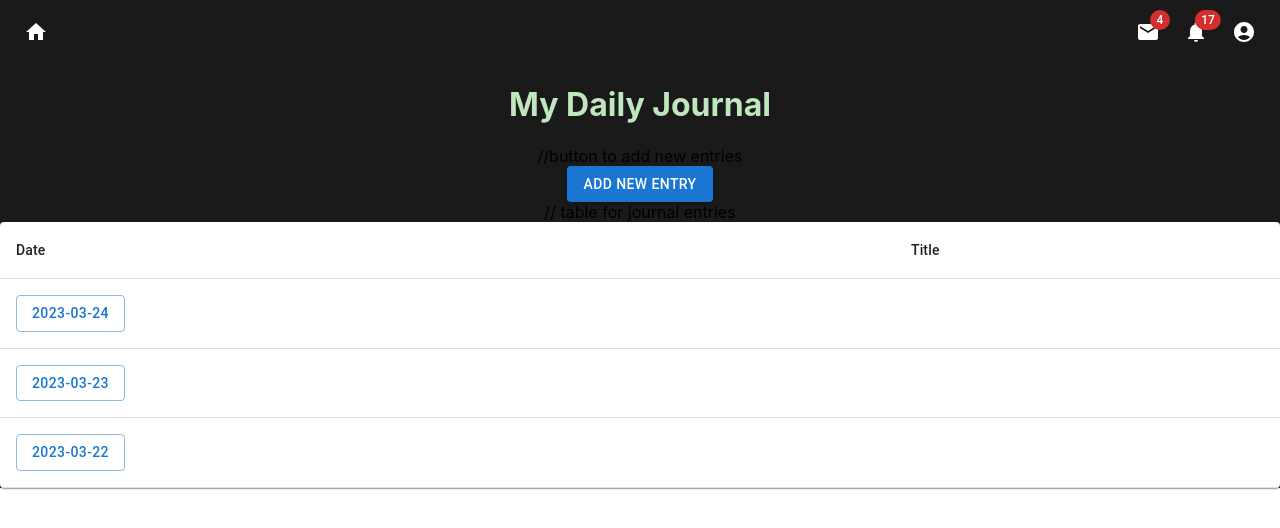
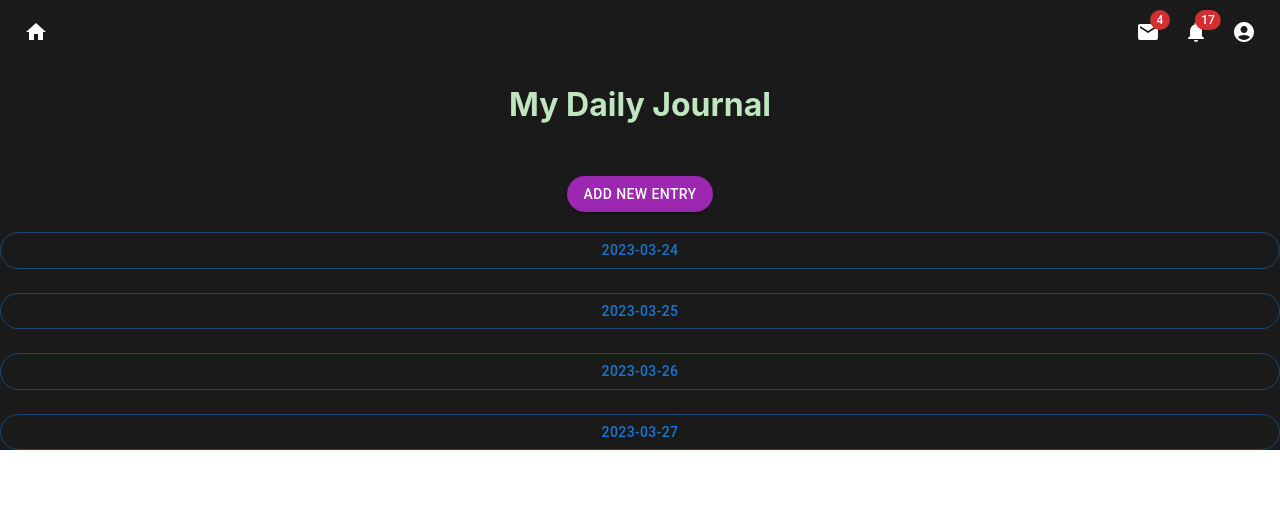
Before and after one commit to JassyAl/teamMeal, a React (Create React App) app: page /Journal in a window 1280 px wide. Shown: the top 528 px of the page. Built offline with nearby package versions, Linux system fonts and the light colour scheme.

Commit message:
working on journal page

```diff
--- a/src/App.css
+++ b/src/App.css
@@ -14,4 +14,5 @@ body {
 
 h1 {
   color: rgb(192, 230, 192);
+  padding-bottom: 30px;
 }
--- a/src/components/Journal/Journal.jsx
+++ b/src/components/Journal/Journal.jsx
@@ -3,6 +3,7 @@ import { Link } from "react-router-dom";
 import Button from "@mui/material/Button";
 import AddJournal from "./AddJournal";
 import JournalTable from "./JournalTable";
+import { Stack } from "@mui/material";
 
 function Journal() {
   // Dummy data for journal entries
@@ -17,30 +18,45 @@ function Journal() {
     <div>
       <h1>My Daily Journal</h1>
 
-      //button to add new entries
+
        <div className="addEntry">
          <Button
           variant="contained"
-          color="primary"
+          color="secondary"
           component="a"
+          style={{ borderRadius: 30 }}
           href="AddJournal"
           startdecorator={<AddJournal/>}
         >
           Add New Entry
         </Button>
       </div>
-
-      // table for journal entries
-      <JournalTable>
+      &nbsp;
+      <div>
+      <Stack spacing={3}>
+        <Button variant="outlined" style={{ borderRadius: 30 }}>2023-03-24</Button>
+        <Button variant="outlined" style={{ borderRadius: 30 }}>2023-03-25</Button>
+        <Button variant="outlined" style={{ borderRadius: 30 }}>2023-03-26</Button>
+        <Button variant="outlined" style={{ borderRadius: 30 }}>2023-03-27</Button>
+      </Stack>
+      </div>
+       {/* <Stack spacing={2}>
+     <Button variant="text" onClick={() => handleClick(entry)}
+                  {entry.date}>2023-03-24</Button>
+                <Button variant="text" onClick={() => handleClick(entry)}
+                  {entry.date}>2023-03-24</Button>
+                          <Button variant="text" onClick={() => handleClick(entry)}
+                  {entry.date}>2023-03-24</Button> */}
+      {/* <JournalTable>
         {entries.map((entry) => (
           <tr key={entry.id}>
             <td>
-              <Link to={`/journal/${entry.id}`}>{entry.date}</Link>
+              <Link to={`/JournalEntry/${entry.id}`}>{entry.date}</Link>
             </td>
             <td>{entry.content}</td>
           </tr>
         ))}
-      </JournalTable>
+      </JournalTable> */}
     </div>
   );
 }
--- a/src/components/Journal/JournalTable.jsx
+++ b/src/components/Journal/JournalTable.jsx
@@ -30,8 +30,18 @@ const handleClick = (entry) => {
 
 
   return (
+
+    // <Stack spacing={2}>
+    //     <Button variant="text" onClick={() => handleClick(entry)}
+    //               {entry.date}>2023-03-24</Button>
+    //             <Button variant="text" onClick={() => handleClick(entry)}
+    //               {entry.date}>2023-03-24</Button>
+    //                       <Button variant="text" onClick={() => handleClick(entry)}
+    //               {entry.date}>2023-03-24</Button>
+
+    // </Stack>
     <TableContainer component={Paper}>
-      <Table>
+      <Table sx={{ minWidth: 650 }} aria-label="journal table">
         <TableHead>
           <TableRow>
             <TableCell>Date</TableCell>
@@ -42,7 +52,7 @@ const handleClick = (entry) => {
           {journalEntries.map((entry) => (
             <TableRow key={entry.id}>
               <TableCell>
-                <Button variant="outlined" onClick={() => handleClick(entry)}>
+                <Button variant="text" onClick={() => handleClick(entry)}>
                   {entry.date}
                 </Button>
               </TableCell>
--- a/src/components/Landing/Landing.css
+++ b/src/components/Landing/Landing.css
@@ -23,22 +23,21 @@
   .slogan{
     color: rgb(7, 66, 36);
     font-family: 'Gill Sans', 'Gill Sans MT', Calibri, 'Trebuchet MS', sans-serif;
-    padding-bottom: 40px;
+    padding-bottom: 20px;
   }
 
   .Logo{
-    /* padding-top: 25px; */
-    padding-bottom: 40px;
+    padding-bottom: 30px;
   }
 
   .SignUp{
-    padding-top: 10px;
+    /* padding-top: 10px; */
     padding-bottom: 30px;
     color: lightgray;
   }
 
   .Terms{
     color: white;
-    padding-top: 30px;
+    padding-top: 20px;
     padding-bottom: 54.5px;
   }
--- a/src/components/Landing/Landing.jsx
+++ b/src/components/Landing/Landing.jsx
@@ -17,6 +17,7 @@ const Landing = () => {
         <Button
           variant="contained"
           color="primary"
+          style={{ borderRadius: 30 }}
           component="a"
           href="SignIn"
           startdecorator={<SignIn />}
@@ -26,6 +27,7 @@ const Landing = () => {
         <Button
           variant="contained"
           color="secondary"
+          style={{ borderRadius: 30 }}
           component="a"
           href="FindRecipes"
           startdecorator={<Recipes />}
```
